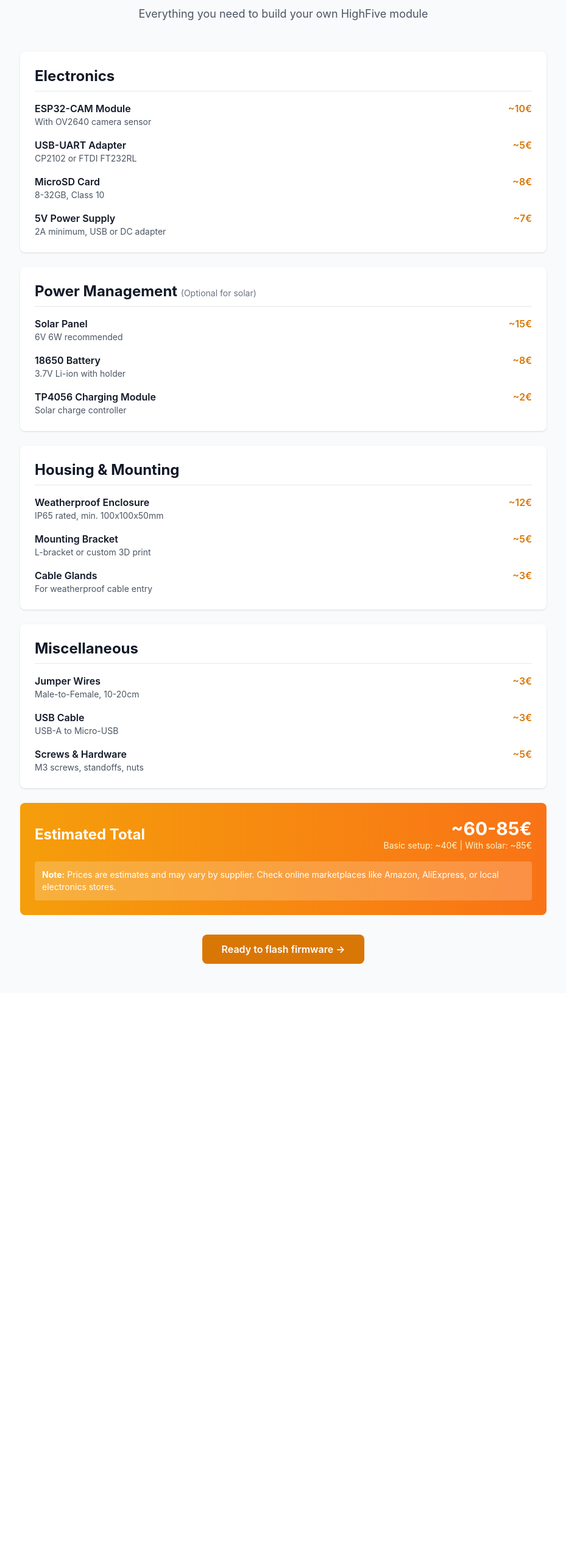
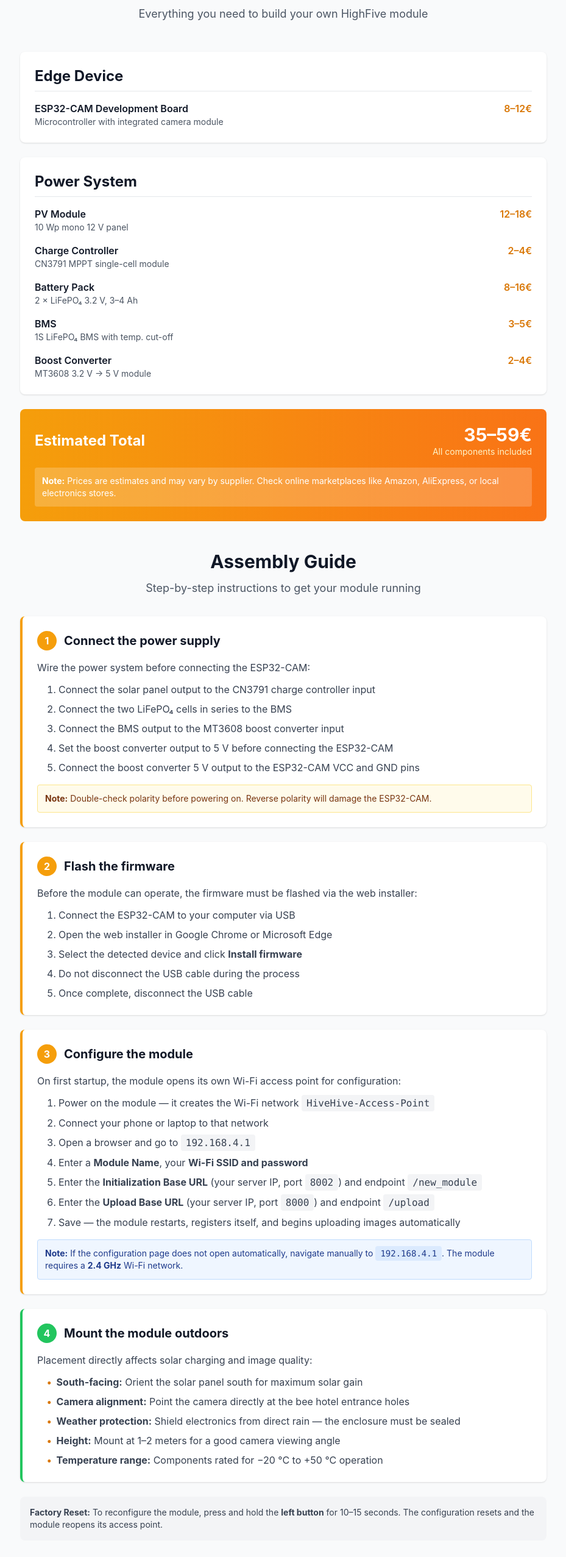
Before and after one commit to schutera/highfive, a React (Vite) app in the folder homepage/: page /parts-list in a window 1280 px wide. Shown: the part 152-2706 px from the top of the page at 61% size, without its empty margins (175-1104 px from the left). Before the commit the page ends 1781 px from the top, so only its background shows below. Built offline with nearby package versions, Linux system fonts and the light colour scheme; no server answers.

Commit message:
fix: mailto buy button, assembly guide, backend config step, troubleshooting accordion

```diff
--- a/homepage/src/pages/HomePage.tsx
+++ b/homepage/src/pages/HomePage.tsx
@@ -79,7 +79,7 @@ export default function HomePage() {
                   Get everything pre-assembled and ready to use
                 </p>
                 <a
-                  href="#buy-kit"
+                  href="mailto:info@highfive-bees.com?subject=HighFive%20Kit%20Inquiry"
                   className="flex items-center justify-center w-full bg-amber-500 hover:bg-amber-600 text-white px-3 md:px-4 py-2 rounded-lg font-semibold text-sm md:text-base transition-colors"
                 >
                   Buy Complete Kit →
--- a/homepage/src/pages/PartsList.tsx
+++ b/homepage/src/pages/PartsList.tsx
@@ -18,138 +18,73 @@ export default function PartsList() {
       {/* Main Content */}
       <main className="max-w-4xl mx-auto py-12 px-4">
         <div className="text-center mb-12">
-          <h1 className="text-4xl font-bold text-gray-900 mb-3">Parts List</h1>
+          <h1 className="text-4xl font-bold text-gray-900 mb-3">Parts List & Assembly Guide</h1>
           <p className="text-lg text-gray-600">Everything you need to build your own HighFive module</p>
         </div>
 
-        {/* Electronics */}
+        {/* Edge Device */}
         <div className="bg-white rounded-lg shadow p-6 mb-6">
-          <h2 className="text-2xl font-bold text-gray-900 mb-4 border-b pb-2">Electronics</h2>
+          <h2 className="text-2xl font-bold text-gray-900 mb-4 border-b pb-2">Edge Device</h2>
           <div className="space-y-4">
             <div className="flex justify-between items-start">
               <div>
-                <h3 className="font-semibold text-gray-900">ESP32-CAM Module</h3>
-                <p className="text-sm text-gray-600">With OV2640 camera sensor</p>
+                <h3 className="font-semibold text-gray-900">ESP32-CAM Development Board</h3>
+                <p className="text-sm text-gray-600">Microcontroller with integrated camera module</p>
               </div>
-              <span className="text-amber-600 font-semibold">~10€</span>
-            </div>
-            <div className="flex justify-between items-start">
-              <div>
-                <h3 className="font-semibold text-gray-900">USB-UART Adapter</h3>
-                <p className="text-sm text-gray-600">CP2102 or FTDI FT232RL</p>
-              </div>
-              <span className="text-amber-600 font-semibold">~5€</span>
-            </div>
-            <div className="flex justify-between items-start">
-              <div>
-                <h3 className="font-semibold text-gray-900">MicroSD Card</h3>
-                <p className="text-sm text-gray-600">8-32GB, Class 10</p>
-              </div>
-              <span className="text-amber-600 font-semibold">~8€</span>
-            </div>
-            <div className="flex justify-between items-start">
-              <div>
-                <h3 className="font-semibold text-gray-900">5V Power Supply</h3>
-                <p className="text-sm text-gray-600">2A minimum, USB or DC adapter</p>
-              </div>
-              <span className="text-amber-600 font-semibold">~7€</span>
+              <span className="text-amber-600 font-semibold">8–12€</span>
             </div>
           </div>
         </div>
 
-        {/* Power Management (Optional) */}
+        {/* Power System */}
         <div className="bg-white rounded-lg shadow p-6 mb-6">
-          <h2 className="text-2xl font-bold text-gray-900 mb-4 border-b pb-2">
-            Power Management <span className="text-sm font-normal text-gray-500">(Optional for solar)</span>
-          </h2>
+          <h2 className="text-2xl font-bold text-gray-900 mb-4 border-b pb-2">Power System</h2>
           <div className="space-y-4">
             <div className="flex justify-between items-start">
               <div>
-                <h3 className="font-semibold text-gray-900">Solar Panel</h3>
-                <p className="text-sm text-gray-600">6V 6W recommended</p>
+                <h3 className="font-semibold text-gray-900">PV Module</h3>
+                <p className="text-sm text-gray-600">10 Wp mono 12 V panel</p>
               </div>
-              <span className="text-amber-600 font-semibold">~15€</span>
+              <span className="text-amber-600 font-semibold">12–18€</span>
             </div>
             <div className="flex justify-between items-start">
               <div>
-                <h3 className="font-semibold text-gray-900">18650 Battery</h3>
-                <p className="text-sm text-gray-600">3.7V Li-ion with holder</p>
+                <h3 className="font-semibold text-gray-900">Charge Controller</h3>
+                <p className="text-sm text-gray-600">CN3791 MPPT single-cell module</p>
               </div>
-              <span className="text-amber-600 font-semibold">~8€</span>
+              <span className="text-amber-600 font-semibold">2–4€</span>
             </div>
             <div className="flex justify-between items-start">
               <div>
-                <h3 className="font-semibold text-gray-900">TP4056 Charging Module</h3>
-                <p className="text-sm text-gray-600">Solar charge controller</p>
+                <h3 className="font-semibold text-gray-900">Battery Pack</h3>
+                <p className="text-sm text-gray-600">2 × LiFePO₄ 3.2 V, 3–4 Ah</p>
               </div>
-              <span className="text-amber-600 font-semibold">~2€</span>
-            </div>
-          </div>
-        </div>
-
-        {/* Housing & Mounting */}
-        <div className="bg-white rounded-lg shadow p-6 mb-6">
-          <h2 className="text-2xl font-bold text-gray-900 mb-4 border-b pb-2">Housing & Mounting</h2>
-          <div className="space-y-4">
-            <div className="flex justify-between items-start">
-              <div>
-                <h3 className="font-semibold text-gray-900">Weatherproof Enclosure</h3>
-                <p className="text-sm text-gray-600">IP65 rated, min. 100x100x50mm</p>
-              </div>
-              <span className="text-amber-600 font-semibold">~12€</span>
+              <span className="text-amber-600 font-semibold">8–16€</span>
             </div>
             <div className="flex justify-between items-start">
               <div>
-                <h3 className="font-semibold text-gray-900">Mounting Bracket</h3>
-                <p className="text-sm text-gray-600">L-bracket or custom 3D print</p>
+                <h3 className="font-semibold text-gray-900">BMS</h3>
+                <p className="text-sm text-gray-600">1S LiFePO₄ BMS with temp. cut-off</p>
               </div>
-              <span className="text-amber-600 font-semibold">~5€</span>
+              <span className="text-amber-600 font-semibold">3–5€</span>
             </div>
             <div className="flex justify-between items-start">
               <div>
-                <h3 className="font-semibold text-gray-900">Cable Glands</h3>
-                <p className="text-sm text-gray-600">For weatherproof cable entry</p>
+                <h3 className="font-semibold text-gray-900">Boost Converter</h3>
+                <p className="text-sm text-gray-600">MT3608 3.2 V → 5 V module</p>
               </div>
-              <span className="text-amber-600 font-semibold">~3€</span>
-            </div>
-          </div>
-        </div>
-
-        {/* Miscellaneous */}
-        <div className="bg-white rounded-lg shadow p-6 mb-6">
-          <h2 className="text-2xl font-bold text-gray-900 mb-4 border-b pb-2">Miscellaneous</h2>
-          <div className="space-y-4">
-            <div className="flex justify-between items-start">
-              <div>
-                <h3 className="font-semibold text-gray-900">Jumper Wires</h3>
-                <p className="text-sm text-gray-600">Male-to-Female, 10-20cm</p>
-              </div>
-              <span className="text-amber-600 font-semibold">~3€</span>
-            </div>
-            <div className="flex justify-between items-start">
-              <div>
-                <h3 className="font-semibold text-gray-900">USB Cable</h3>
-                <p className="text-sm text-gray-600">USB-A to Micro-USB</p>
-              </div>
-              <span className="text-amber-600 font-semibold">~3€</span>
-            </div>
-            <div className="flex justify-between items-start">
-              <div>
-                <h3 className="font-semibold text-gray-900">Screws & Hardware</h3>
-                <p className="text-sm text-gray-600">M3 screws, standoffs, nuts</p>
-              </div>
-              <span className="text-amber-600 font-semibold">~5€</span>
+              <span className="text-amber-600 font-semibold">2–4€</span>
             </div>
           </div>
         </div>
 
         {/* Total */}
-        <div className="bg-gradient-to-r from-amber-500 to-orange-500 rounded-lg p-6 text-white">
+        <div className="bg-gradient-to-r from-amber-500 to-orange-500 rounded-lg p-6 text-white mb-12">
           <div className="flex justify-between items-center mb-4">
             <h2 className="text-2xl font-bold">Estimated Total</h2>
             <div className="text-right">
-              <p className="text-3xl font-bold">~60-85€</p>
-              <p className="text-sm text-amber-100">Basic setup: ~40€ | With solar: ~85€</p>
+              <p className="text-3xl font-bold">35–59€</p>
+              <p className="text-sm text-amber-100">All components included</p>
             </div>
           </div>
           <div className="bg-white bg-opacity-20 rounded p-3 text-sm">
@@ -157,8 +92,106 @@ export default function PartsList() {
           </div>
         </div>
 
+        {/* Assembly Guide */}
+        <div className="text-center mb-8">
+          <h2 className="text-3xl font-bold text-gray-900 mb-3">Assembly Guide</h2>
+          <p className="text-lg text-gray-600">Step-by-step instructions to get your module running</p>
+        </div>
+
+        {/* Step 1 */}
+        <div className="bg-white rounded-lg shadow p-6 mb-6 border-l-4 border-amber-500">
+          <div className="flex items-center gap-3 mb-4">
+            <div className="bg-amber-500 text-white w-8 h-8 rounded-full flex items-center justify-center font-bold shrink-0">1</div>
+            <h3 className="text-xl font-bold text-gray-900">Connect the power supply</h3>
+          </div>
+          <p className="text-gray-700 mb-3">Wire the power system before connecting the ESP32-CAM:</p>
+          <ol className="list-decimal list-inside space-y-2 text-gray-700 ml-4">
+            <li>Connect the solar panel output to the CN3791 charge controller input</li>
+            <li>Connect the two LiFePO₄ cells in series to the BMS</li>
+            <li>Connect the BMS output to the MT3608 boost converter input</li>
+            <li>Set the boost converter output to 5 V before connecting the ESP32-CAM</li>
+            <li>Connect the boost converter 5 V output to the ESP32-CAM VCC and GND pins</li>
+          </ol>
+          <div className="bg-amber-50 border border-amber-200 rounded p-3 mt-4">
+            <p className="text-sm text-amber-900"><strong>Note:</strong> Double-check polarity before powering on. Reverse polarity will damage the ESP32-CAM.</p>
+          </div>
+        </div>
+
+        {/* Step 2 */}
+        <div className="bg-white rounded-lg shadow p-6 mb-6 border-l-4 border-amber-500">
+          <div className="flex items-center gap-3 mb-4">
+            <div className="bg-amber-500 text-white w-8 h-8 rounded-full flex items-center justify-center font-bold shrink-0">2</div>
+            <h3 className="text-xl font-bold text-gray-900">Flash the firmware</h3>
+          </div>
+          <p className="text-gray-700 mb-3">Before the module can operate, the firmware must be flashed via the web installer:</p>
+          <ol className="list-decimal list-inside space-y-2 text-gray-700 ml-4">
+            <li>Connect the ESP32-CAM to your computer via USB</li>
+            <li>Open the web installer in Google Chrome or Microsoft Edge</li>
+            <li>Select the detected device and click <strong>Install firmware</strong></li>
+            <li>Do not disconnect the USB cable during the process</li>
+            <li>Once complete, disconnect the USB cable</li>
+          </ol>
+        </div>
+
+        {/* Step 3 */}
+        <div className="bg-white rounded-lg shadow p-6 mb-6 border-l-4 border-amber-500">
+          <div className="flex items-center gap-3 mb-4">
+            <div className="bg-amber-500 text-white w-8 h-8 rounded-full flex items-center justify-center font-bold shrink-0">3</div>
+            <h3 className="text-xl font-bold text-gray-900">Configure the module</h3>
+          </div>
+          <p className="text-gray-700 mb-3">On first startup, the module opens its own Wi-Fi access point for configuration:</p>
+          <ol className="list-decimal list-inside space-y-2 text-gray-700 ml-4">
+            <li>Power on the module — it creates the Wi-Fi network <code className="bg-gray-100 px-2 py-1 rounded">HiveHive-Access-Point</code></li>
+            <li>Connect your phone or laptop to that network</li>
+            <li>Open a browser and go to <code className="bg-gray-100 px-2 py-1 rounded">192.168.4.1</code></li>
+            <li>Enter a <strong>Module Name</strong>, your <strong>Wi-Fi SSID and password</strong></li>
+            <li>Enter the <strong>Initialization Base URL</strong> (your server IP, port <code className="bg-gray-100 px-2 py-1 rounded">8002</code>) and endpoint <code className="bg-gray-100 px-2 py-1 rounded">/new_module</code></li>
+            <li>Enter the <strong>Upload Base URL</strong> (your server IP, port <code className="bg-gray-100 px-2 py-1 rounded">8000</code>) and endpoint <code className="bg-gray-100 px-2 py-1 rounded">/upload</code></li>
+            <li>Save — the module restarts, registers itself, and begins uploading images automatically</li>
+          </ol>
+          <div className="bg-blue-50 border border-blue-200 rounded p-3 mt-4">
+            <p className="text-sm text-blue-900"><strong>Note:</strong> If the configuration page does not open automatically, navigate manually to <code className="bg-blue-100 px-2 py-1 rounded">192.168.4.1</code>. The module requires a <strong>2.4 GHz</strong> Wi-Fi network.</p>
+          </div>
+        </div>
+
+        {/* Step 4 */}
+        <div className="bg-white rounded-lg shadow p-6 mb-6 border-l-4 border-green-500">
+          <div className="flex items-center gap-3 mb-4">
+            <div className="bg-green-500 text-white w-8 h-8 rounded-full flex items-center justify-center font-bold shrink-0">4</div>
+            <h3 className="text-xl font-bold text-gray-900">Mount the module outdoors</h3>
+          </div>
+          <p className="text-gray-700 mb-3">Placement directly affects solar charging and image quality:</p>
+          <ul className="space-y-2 text-gray-700 ml-4">
+            <li className="flex items-start gap-2">
+              <span className="text-amber-600 font-bold shrink-0">•</span>
+              <span><strong>South-facing:</strong> Orient the solar panel south for maximum solar gain</span>
+            </li>
+            <li className="flex items-start gap-2">
+              <span className="text-amber-600 font-bold shrink-0">•</span>
+              <span><strong>Camera alignment:</strong> Point the camera directly at the bee hotel entrance holes</span>
+            </li>
+            <li className="flex items-start gap-2">
+              <span className="text-amber-600 font-bold shrink-0">•</span>
+              <span><strong>Weather protection:</strong> Shield electronics from direct rain — the enclosure must be sealed</span>
+            </li>
+            <li className="flex items-start gap-2">
+              <span className="text-amber-600 font-bold shrink-0">•</span>
+              <span><strong>Height:</strong> Mount at 1–2 meters for a good camera viewing angle</span>
+            </li>
+            <li className="flex items-start gap-2">
+              <span className="text-amber-600 font-bold shrink-0">•</span>
+              <span><strong>Temperature range:</strong> Components rated for −20 °C to +50 °C operation</span>
+            </li>
+          </ul>
+        </div>
+
+        {/* Factory Reset note */}
+        <div className="bg-gray-100 rounded-lg p-4 mb-8 text-sm text-gray-700">
+          <strong>Factory Reset:</strong> To reconfigure the module, press and hold the <strong>left button</strong> for 10–15 seconds. The configuration resets and the module reopens its access point.
+        </div>
+
         {/* CTA */}
-        <div className="mt-8 text-center">
+        <div className="mt-4 text-center">
           <Link
             to="/web-installer"
             className="inline-block px-8 py-3 bg-amber-600 text-white rounded-lg font-semibold hover:bg-amber-700 transition-colors"
--- a/homepage/src/pages/SetupGuide.tsx
+++ b/homepage/src/pages/SetupGuide.tsx
@@ -1,4 +1,26 @@
+import { useState } from 'react';
 import { Link } from 'react-router-dom';
+
+function TroubleshootingItem({ question, answer }: { question: string; answer: string }) {
+  const [open, setOpen] = useState(false);
+  return (
+    <div className="bg-white rounded-lg shadow mb-3">
+      <button
+        onClick={() => setOpen(!open)}
+        className="w-full flex justify-between items-center p-5 text-left"
+      >
+        <span className="font-semibold text-gray-900">{question}</span>
+        <span className="text-amber-500 text-xl shrink-0 ml-4">{open ? '−' : '+'}</span>
+      </button>
+      {open && (
+        <div className="px-5 pb-5 text-gray-700 text-sm border-t border-gray-100 pt-3">
+          {answer}
+        </div>
+      )}
+    </div>
+  );
+}
+
 
 export default function SetupGuide() {
   return (
@@ -19,7 +41,7 @@ export default function SetupGuide() {
       <main className="max-w-4xl mx-auto py-12 px-4">
         <div className="text-center mb-12">
           <h1 className="text-4xl font-bold text-gray-900 mb-3">Setup Guide</h1>
-          <p className="text-lg text-gray-600">Complete setup in two simple steps</p>
+          <p className="text-lg text-gray-600">Complete setup in three simple steps</p>
         </div>
 
         <div className="space-y-6">
@@ -66,6 +88,56 @@ export default function SetupGuide() {
           </div>
         </div>
 
+         {/* Step 3: Backend Configuration */}
+          <div className="bg-white rounded-lg shadow p-6 border-l-4 border-blue-500">
+            <h2 className="text-2xl font-bold text-gray-900 mb-4">Step 3: Backend Configuration</h2>
+            <p className="text-gray-700 mb-3">Connect the module to your HighFive server:</p>
+            <ol className="list-decimal list-inside space-y-2 text-gray-700 ml-4">
+              <li>Open the configuration page at <code className="bg-gray-100 px-2 py-1 rounded">192.168.4.1</code></li>
+              <li>Enter the <strong>Initialization Base URL</strong> — IP and port of your server (default port: <code className="bg-gray-100 px-2 py-1 rounded">8002</code>)</li>
+              <li>Set <strong>Initialization Endpoint</strong> to <code className="bg-gray-100 px-2 py-1 rounded">/new_module</code></li>
+              <li>Enter the <strong>Upload Base URL</strong> — IP and port of the classification server (default port: <code className="bg-gray-100 px-2 py-1 rounded">8000</code>)</li>
+              <li>Set <strong>Upload Endpoint</strong> to <code className="bg-gray-100 px-2 py-1 rounded">/upload</code></li>
+              <li>Save — the module registers itself and starts uploading images</li>
+            </ol>
+            <div className="bg-amber-50 border border-amber-200 rounded p-3 mt-4">
+              <p className="text-sm text-amber-900">
+                <strong>Note:</strong> Backend and classification service must be running before the module connects. See the deployment guide for setup instructions.
+              </p>
+            </div>
+
+                    {/* Troubleshooting */}
+        <div className="mt-12">
+          <h2 className="text-2xl font-bold text-gray-900 mb-6">Troubleshooting</h2>
+          <TroubleshootingItem
+            question="The HiveHive-Access-Point network does not appear"
+            answer="Disconnect the module from power, wait 5 seconds, then plug it in again. If the network still does not appear, the firmware may not have been flashed correctly — repeat the web installer step."
+          />
+          <TroubleshootingItem
+            question="The configuration page at 192.168.4.1 does not open"
+            answer="Make sure you are connected to HiveHive-Access-Point and not your home Wi-Fi. If the page still does not open, type 192.168.4.1 manually into your browser address bar."
+          />
+          <TroubleshootingItem
+            question="The ESP32 is not detected in the web installer"
+            answer="Try a different USB cable — many cables are charge-only and do not transfer data. Also make sure you are using Google Chrome or Microsoft Edge. Other browsers do not support the Web Serial API required for flashing."
+          />
+          <TroubleshootingItem
+            question="The module does not appear on the dashboard after configuration"
+            answer="Check that the backend server is running on the correct port (8002). Verify that the Initialization Base URL and endpoint are correct. The module constructs the full request as Base URL + Endpoint, for example: http://192.168.1.10:8002/new_module."
+          />
+          <TroubleshootingItem
+            question="The module connects to Wi-Fi but does not upload images"
+            answer="Check that the image processing server is running on port 8000 and the Upload Endpoint is set to /upload. You can monitor upload attempts via the Serial Monitor in Arduino IDE at baud rate 115200."
+          />
+          <TroubleshootingItem
+            question="How do I reconfigure the module after initial setup?"
+            answer="Press and hold the left button on the module for 10–15 seconds. This performs a factory reset and the module reopens the HiveHive-Access-Point for reconfiguration."
+          />
+        </div>
+
+          </div>
+
+
         {/* CTA */}
         <div className="mt-8 bg-gradient-to-r from-amber-500 to-orange-500 rounded-lg p-6 text-center">
           <h3 className="text-2xl font-bold text-white mb-3">Ready to Start</h3>
--- a/homepage/src/pages/WebInstaller.tsx
+++ b/homepage/src/pages/WebInstaller.tsx
@@ -100,10 +100,21 @@ export default function WebInstaller() {
       <main className="flex-1 flex flex-col items-center justify-center px-4">
         <h2 className="text-2xl font-bold mb-4">ESP32 Firmware Installer</h2>
 
-        <p className="mb-6 text-center max-w-md text-gray-700">
-          Connect your ESP32 via USB and click the button
-          (Chrome or Edge required)
-        </p>
+         {/* Connection steps before flashing */}
+        <div className="mb-6 bg-white rounded-lg shadow p-5 max-w-md w-full">
+          <h3 className="font-bold text-gray-900 mb-3">Before you start</h3>
+          <ol className="list-decimal list-inside space-y-2 text-sm text-gray-700">
+            <li>Connect the ESP32-CAM to your computer via USB</li>
+            <li>Use <strong>Google Chrome</strong> or <strong>Microsoft Edge</strong> — other browsers are not supported</li>
+            <li>Wait until your computer recognizes the device</li>
+            <li>Click <strong>Install firmware</strong> below</li>
+            <li>Do not disconnect the USB cable during the process</li>
+          </ol>
+          <div className="bg-amber-50 border border-amber-200 rounded p-3 mt-4 text-xs text-amber-900">
+            <strong>Note:</strong> If the device is not detected, try a different USB cable — some cables are charge-only and do not transfer data.
+          </div>
+        </div>
+
 
       {/* Firmware Info Box */}
       <div className="mb-6 bg-blue-50 border-2 border-blue-200 rounded-lg p-4 max-w-md mx-auto">
```
